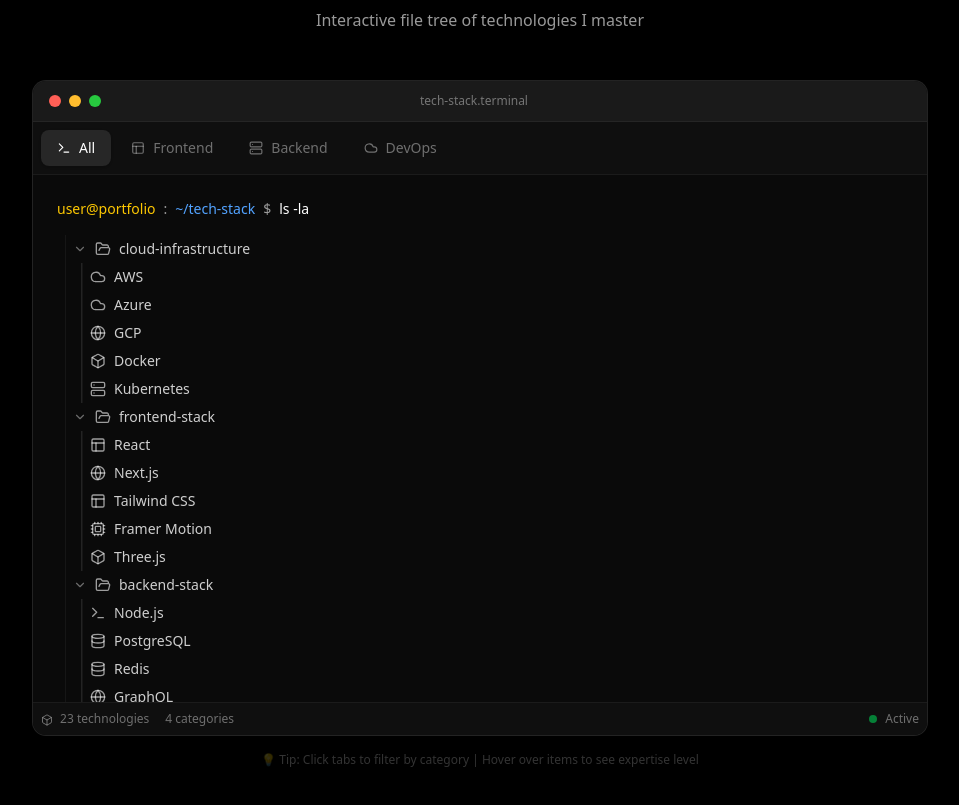
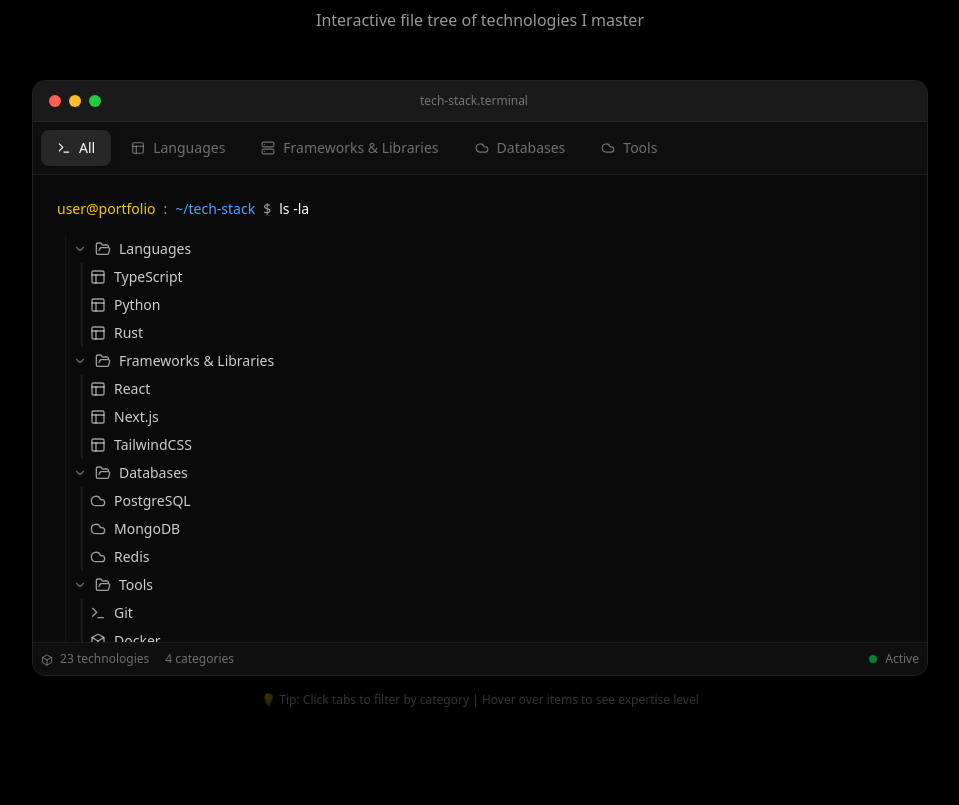
Before and after one commit to henchoznoe/Portfolio, a Next.js app: page / in a window 1280 px wide. Shown: the part 4800-5605 px from the top of the page, without its empty margins (160-1119 px from the left). Built offline with nearby package versions, Linux system fonts and the light colour scheme.

Commit message:
refactor: relocate and simplify tech stack data, updating terminal categories and display.

```diff
--- a/components/terminal/file-tree.tsx
+++ b/components/terminal/file-tree.tsx
@@ -1,10 +1,10 @@
 'use client'
 
-import { TechItem } from '@/lib/data'
 import { cn } from '@/lib/utils'
 import { AnimatePresence, motion } from 'framer-motion'
 import { ChevronDown, ChevronRight, File, Folder, FolderOpen } from 'lucide-react'
 import { useState } from 'react'
+import { TechItem } from './types'
 
 interface FileTreeProps {
     data: TechItem[]
@@ -78,17 +78,6 @@
                 <span className={cn('text-white/80', isHovered && 'text-white font-medium')}>
                     {item.name}
                 </span>
-
-                {/* Details (Only for files on hover) */}
-                {item.type === 'file' && isHovered && (
-                    <motion.span
-                        initial={{ opacity: 0, x: 10 }}
-                        animate={{ opacity: 1, x: 0 }}
-                        className="ml-auto text-xs text-white/40"
-                    >
-                        {item.level} • {item.description}
-                    </motion.span>
-                )}
             </div>
 
             {/* Children (Recursive) */}
--- a/components/terminal/terminal.tsx
+++ b/components/terminal/terminal.tsx
@@ -1,17 +1,136 @@
 'use client'
 
-import { techStack } from '@/lib/data'
+
 import { cn } from '@/lib/utils'
 import { motion } from 'framer-motion'
 import { Box, Cloud, Layout, Server, Terminal as TerminalIcon } from 'lucide-react'
 import { useState } from 'react'
 import { FileTree } from './file-tree'
+import { TechItem } from './types'
 
 const tabs = [
     { id: 'all', label: 'All', icon: TerminalIcon },
-    { id: 'frontend', label: 'Frontend', icon: Layout },
-    { id: 'backend', label: 'Backend', icon: Server },
-    { id: 'devops', label: 'DevOps', icon: Cloud },
+    { id: 'lang', label: 'Languages', icon: Layout },
+    { id: 'framework', label: 'Frameworks & Libraries', icon: Server },
+    { id: 'db', label: 'Databases', icon: Cloud },
+    { id: 'tool', label: 'Tools', icon: Cloud },
+]
+
+
+
+export const techStack: TechItem[] = [
+    {
+        id: 'lang',
+        name: 'Languages',
+        type: 'folder',
+        children: [
+            {
+                id: 'typescript',
+                name: 'TypeScript',
+                type: 'file',
+                icon: Layout,
+                category: 'lang',
+            },
+            {
+                id: 'python',
+                name: 'Python',
+                type: 'file',
+                icon: Layout,
+                category: 'lang',
+            },
+            {
+                id: 'rust',
+                name: 'Rust',
+                type: 'file',
+                icon: Layout,
+                category: 'lang',
+            }
+        ]
+    },
+    {
+        id: 'framework',
+        name: 'Frameworks & Libraries',
+        type: 'folder',
+        children: [
+            {
+                id: 'react',
+                name: 'React',
+                type: 'file',
+                icon: Layout,
+                category: 'framework',
+            },
+            {
+                id: 'nextjs',
+                name: 'Next.js',
+                type: 'file',
+                icon: Layout,
+                category: 'framework',
+            },
+            {
+                id: 'tailwindcss',
+                name: 'TailwindCSS',
+                type: 'file',
+                icon: Layout,
+                category: 'framework',
+            }
+        ]
+    },
+    {
+        id: 'db',
+        name: 'Databases',
+        type: 'folder',
+        children: [
+            {
+                id: 'postgres',
+                name: 'PostgreSQL',
+                type: 'file',
+                icon: Cloud,
+                category: 'db',
+            },
+            {
+                id: 'mongodb',
+                name: 'MongoDB',
+                type: 'file',
+                icon: Cloud,
+                category: 'db',
+            },
+            {
+                id: 'redis',
+                name: 'Redis',
+                type: 'file',
+                icon: Cloud,
+                category: 'db',
+            }
+        ]
+    },
+    {
+        id: 'tool',
+        name: 'Tools',
+        type: 'folder',
+        children: [
+            {
+                id: 'git',
+                name: 'Git',
+                type: 'file',
+                icon: TerminalIcon,
+                category: 'tool',
+            },
+            {
+                id: 'docker',
+                name: 'Docker',
+                type: 'file',
+                icon: Box,
+                category: 'tool',
+            },
+            {
+                id: 'vscode',
+                name: 'VS Code',
+                type: 'file',
+                icon: Layout,
+                category: 'tool',
+            }
+        ]
+    }
 ]
 
 export function Terminal() {
@@ -63,7 +182,8 @@
                     </div>
 
                     {/* Terminal Content */}
-                    <div className="p-6 min-h-[400px] font-mono text-sm relative">
+                    <div className="h-[500px] relative bg-[#0A0A0A] font-mono text-sm">
+                        <div className="absolute inset-0 overflow-y-auto p-6 pb-12 scrollbar-thin scrollbar-thumb-white/10 scrollbar-track-transparent">
                             {/* Command Line Prompt */}
                             <div className="flex items-center gap-2 mb-4 text-white/60">
                                 <span className="text-yellow-400">user@portfolio</span>
@@ -75,9 +195,10 @@
 
                             {/* File Tree */}
                             <FileTree data={techStack} filter={activeTab} />
+                        </div>
 
                         {/* Status Bar */}
-                        <div className="absolute bottom-0 left-0 right-0 p-2 bg-[#0F0F0F] border-t border-white/5 flex justify-between text-xs text-white/40">
+                        <div className="absolute bottom-0 left-0 right-0 p-2 bg-[#0F0F0F] border-t border-white/5 flex justify-between text-xs text-white/40 z-10">
                             <div className="flex gap-4">
                                 <span><Box size={12} className="inline mr-1" /> 23 technologies</span>
                                 <span>4 categories</span>
--- /dev/null
+++ b/components/terminal/types.ts
@@ -0,0 +1,10 @@
+import { LucideIcon } from 'lucide-react'
+
+export type TechItem = {
+    id: string
+    name: string
+    type: 'folder' | 'file'
+    icon?: LucideIcon
+    children?: TechItem[]
+    category?: 'lang' | 'framework' | 'db' | 'tool'
+}
--- a/lib/data.ts
+++ /dev/null
@@ -1,53 +0,0 @@
-import { Box, Cloud, Cpu, Database, Globe, Layout, LucideIcon, Server, Terminal } from 'lucide-react'
-
-export type TechItem = {
-    id: string
-    name: string
-    type: 'folder' | 'file'
-    icon?: LucideIcon
-    description?: string
-    level?: 'Expert' | 'Advanced' | 'Intermediate'
-    children?: TechItem[]
-    category?: 'frontend' | 'backend' | 'devops' | 'all'
-}
-
-export const techStack: TechItem[] = [
-    {
-        id: 'cloud-infrastructure',
-        name: 'cloud-infrastructure',
-        type: 'folder',
-        category: 'devops',
-        children: [
-            { id: 'aws', name: 'AWS', type: 'file', icon: Cloud, description: 'EC2, S3, Lambda, RDS', level: 'Expert', category: 'devops' },
-            { id: 'azure', name: 'Azure', type: 'file', icon: Cloud, description: 'App Service, Blob Storage', level: 'Advanced', category: 'devops' },
-            { id: 'gcp', name: 'GCP', type: 'file', icon: Globe, description: 'Cloud Run, Firestore', level: 'Intermediate', category: 'devops' },
-            { id: 'docker', name: 'Docker', type: 'file', icon: Box, description: 'Containerization', level: 'Expert', category: 'devops' },
-            { id: 'k8s', name: 'Kubernetes', type: 'file', icon: Server, description: 'Orchestration', level: 'Advanced', category: 'devops' },
-        ]
-    },
-    {
-        id: 'frontend-stack',
-        name: 'frontend-stack',
-        type: 'folder',
-        category: 'frontend',
-        children: [
-            { id: 'react', name: 'React', type: 'file', icon: Layout, description: 'Hooks, Context, Suspense', level: 'Expert', category: 'frontend' },
-            { id: 'nextjs', name: 'Next.js', type: 'file', icon: Globe, description: 'App Router, SSR, ISR', level: 'Expert', category: 'frontend' },
-            { id: 'tailwind', name: 'Tailwind CSS', type: 'file', icon: Layout, description: 'Custom Config, Plugins', level: 'Expert', category: 'frontend' },
-            { id: 'framer', name: 'Framer Motion', type: 'file', icon: Cpu, description: 'Complex Animations', level: 'Advanced', category: 'frontend' },
-            { id: 'threejs', name: 'Three.js', type: 'file', icon: Box, description: '3D Experiences', level: 'Intermediate', category: 'frontend' },
-        ]
-    },
-    {
-        id: 'backend-stack',
-        name: 'backend-stack',
-        type: 'folder',
-        category: 'backend',
-        children: [
-            { id: 'nodejs', name: 'Node.js', type: 'file', icon: Terminal, description: 'Event Loop, Streams', level: 'Expert', category: 'backend' },
-            { id: 'postgresql', name: 'PostgreSQL', type: 'file', icon: Database, description: 'Complex Queries, Indexing', level: 'Advanced', category: 'backend' },
-            { id: 'redis', name: 'Redis', type: 'file', icon: Database, description: 'Caching, Pub/Sub', level: 'Advanced', category: 'backend' },
-            { id: 'graphql', name: 'GraphQL', type: 'file', icon: Globe, description: 'Apollo, Schema Design', level: 'Advanced', category: 'backend' },
-        ]
-    }
-]
```
Lines whose indentation alone changed are shown as unchanged.
